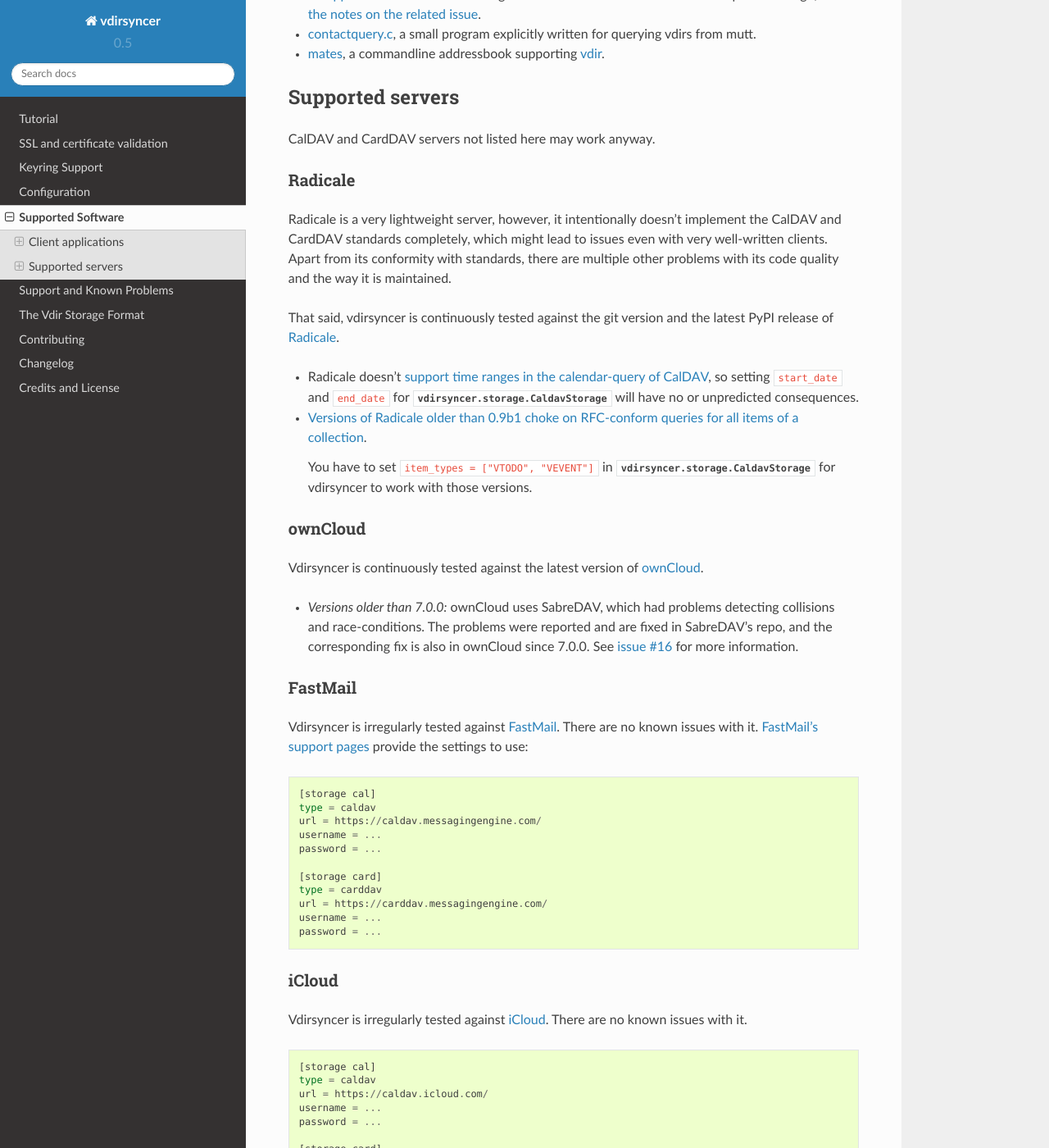
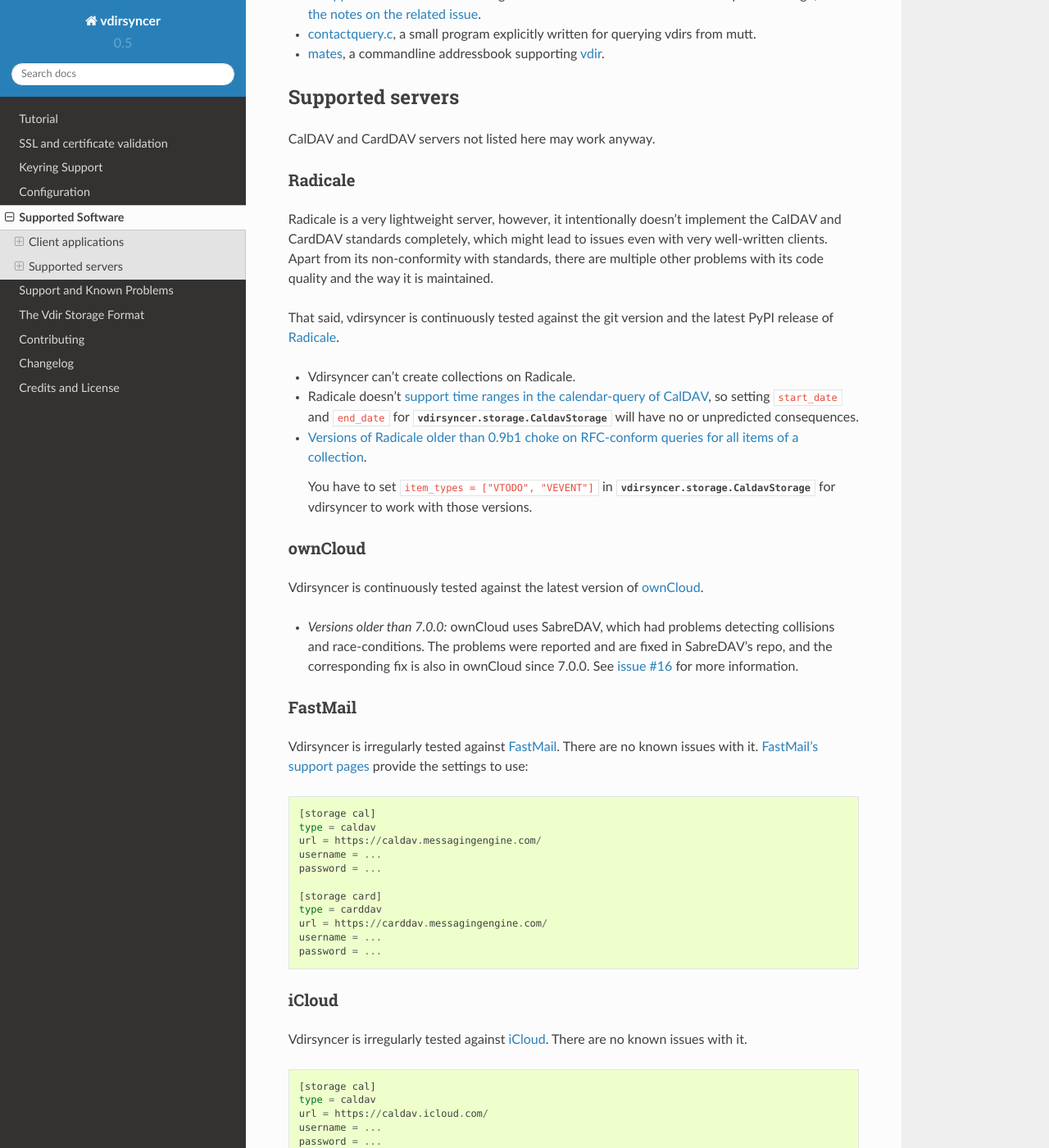
Before and after one commit to pimutils/vdirsyncer, a Sphinx documentation site: the page built from docs/supported.rst, in a window 1280 px wide and 1400 px high, scrolled down 955 px. Shown: the whole window at 82% size. Built offline with Sphinx 7.4.7 and the Read the Docs theme 2.0.0, drawn with Linux system fonts in a browser that asks for light colours; some of the changed text lies outside the part shown.

Commit message:
Add info about collection-creation to docs

```diff
--- a/docs/supported.rst
+++ b/docs/supported.rst
@@ -76,13 +76,14 @@
 
 Radicale is a very lightweight server, however, it intentionally doesn't
 implement the CalDAV and CardDAV standards completely, which might lead to
-issues even with very well-written clients. Apart from its conformity with
+issues even with very well-written clients. Apart from its non-conformity with
 standards, there are multiple other problems with its code quality and the way
 it is maintained.
 
 That said, vdirsyncer is continuously tested against the git version and the
 latest PyPI release of Radicale_.
 
+- Vdirsyncer can't create collections on Radicale.
 - Radicale doesn't `support time ranges in the calendar-query of CalDAV
   <https://github.com/Kozea/Radicale/issues/146>`_, so setting ``start_date``
   and ``end_date`` for :py:class:`vdirsyncer.storage.CaldavStorage` will have
@@ -151,6 +152,9 @@
     username = ...
     password = ...
 
+Problems:
+
+- Vdirsyncer can't create collections on iCloud.
 
 .. _iCloud: https://www.icloud.com/
 
```
